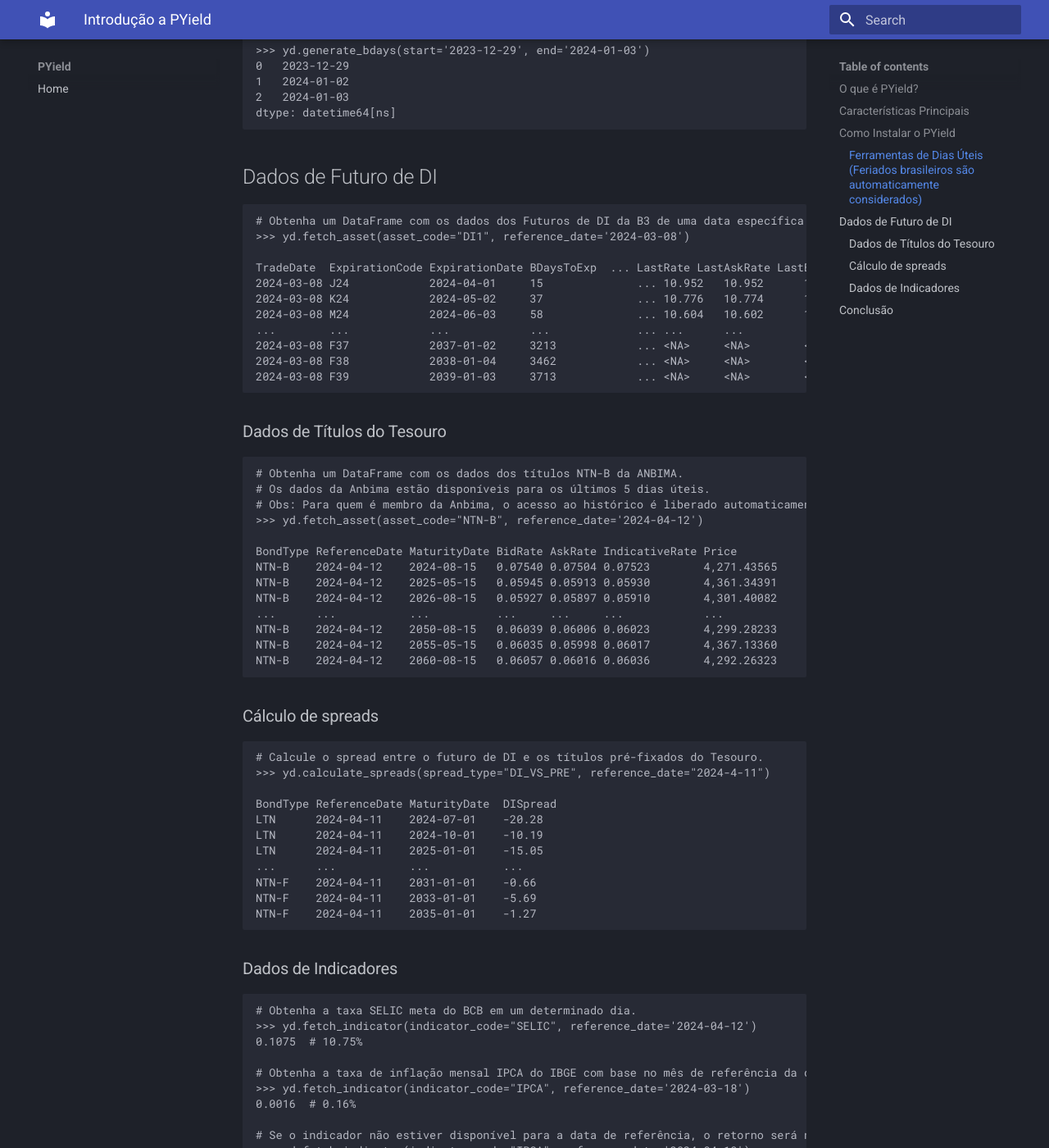
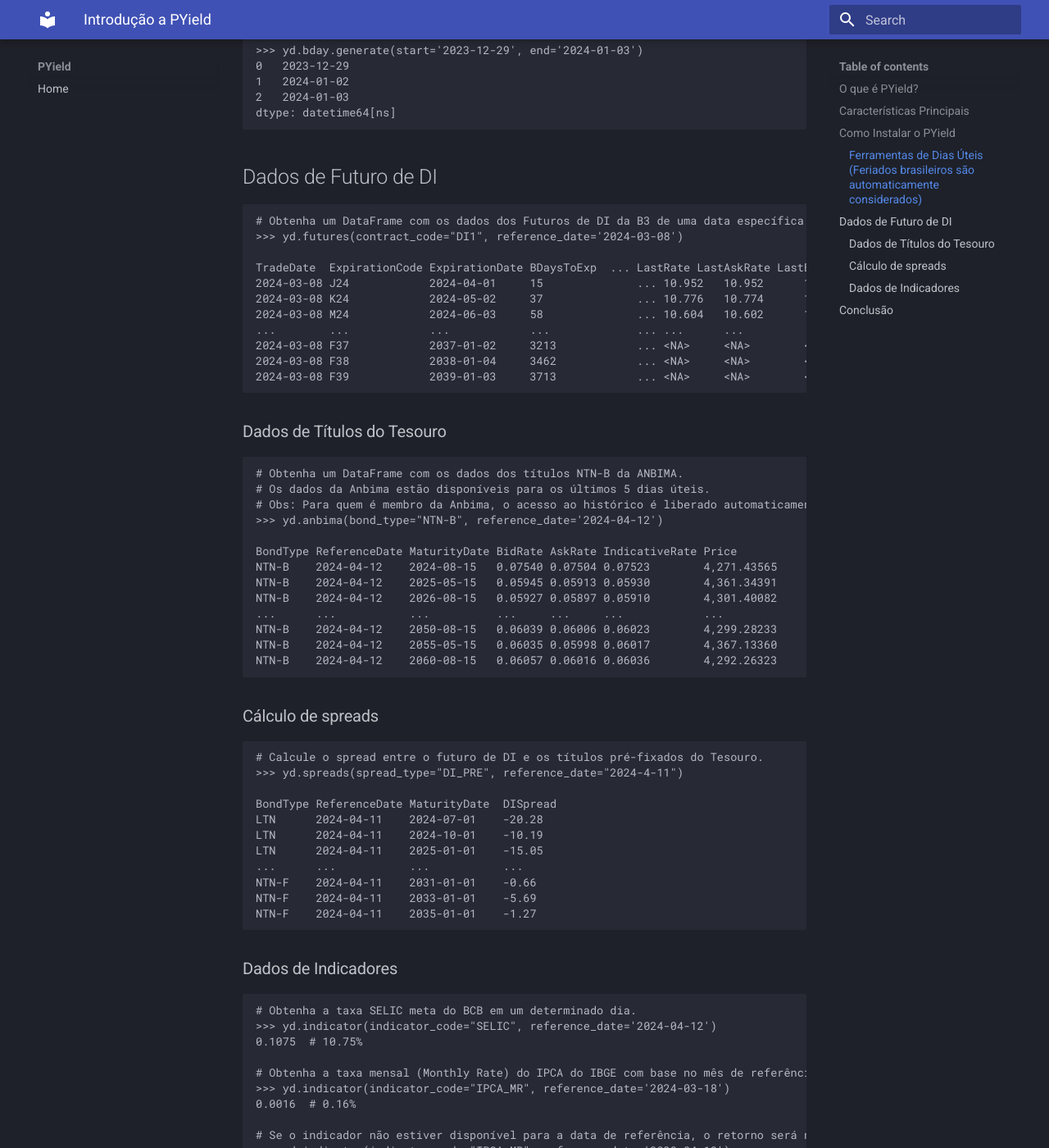
Before and after one commit to crdcj/PYield, an MkDocs documentation site: the page built from docs/articles/pyield_intro.md, in a window 1280 px wide and 1400 px high, scrolled down 1928 px. Shown: the whole window at 82% size. Built offline with MkDocs 1.6.1 and Material for MkDocs 9.7.7, drawn with Linux system fonts in a browser that asks for light colours; some of the changed text lies outside the part shown.

Commit message:
article update

````diff
--- a/docs/articles/pyield_intro.md
+++ b/docs/articles/pyield_intro.md
@@ -45,24 +45,24 @@ Exemplos Práticos de Uso:
 >>> import pyield as yd
 
 # Contar o número de dias úteis entre duas datas.
-# A data de início é incluída, a data de término é excluída.
->>> yd.count_bdays(start='2023-12-29', end='2024-01-02')
+# A data de início é inclusiva, a data de término é exclusiva.
+>>> yd.bday.count(start='29-12-2023', end='02-01-2024')
 1
 
 # Obtenha o próximo dia útil após uma determinada data (offset=1).
->>> yd.offset_bdays(dates="2023-12-29", offset=1)
+>>> yd.bday.offset(dates="29-12-2023", offset=1)
 Timestamp('2024-01-02 00:00:00')
 
 # Obtenha o próximo dia útil se não for um dia útil (offset=0).
->>> yd.offset_bdays(dates="2023-12-30", offset=0)
+>>> yd.bday.offset(dates="30-12-2023", offset=0)
 Timestamp('2024-01-02 00:00:00')
 
 # Como 2023-12-29 já é um dia útil, a função retorna a mesma data (offset=0).
->>> yd.offset_bdays(dates="2023-12-29", offset=0)
+>>> yd.bday.offset(dates="29-12-2023", offset=0)
 Timestamp('2023-12-29 00:00:00')
 
 # Gerar uma série de dias úteis entre duas datas.
->>> yd.generate_bdays(start='2023-12-29', end='2024-01-03')
+>>> yd.bday.generate(start='2023-12-29', end='2024-01-03')
 0   2023-12-29
 1   2024-01-02
 2   2024-01-03
@@ -72,7 +72,7 @@ dtype: datetime64[ns]
 ## Dados de Futuro de DI
 ```python
 # Obtenha um DataFrame com os dados dos Futuros de DI da B3 de uma data específica.
->>> yd.fetch_asset(asset_code="DI1", reference_date='2024-03-08')
+>>> yd.futures(contract_code="DI1", reference_date='2024-03-08')
 
 TradeDate  ExpirationCode ExpirationDate BDaysToExp  ... LastRate LastAskRate LastBidRate SettlementRate
 2024-03-08 J24            2024-04-01     15              ... 10.952   10.952      10.956      10.956
@@ -89,7 +89,7 @@ TradeDate  ExpirationCode ExpirationDate BDaysToExp  ... LastRate LastAskRate La
 # Obtenha um DataFrame com os dados dos títulos NTN-B da ANBIMA.
 # Os dados da Anbima estão disponíveis para os últimos 5 dias úteis.
 # Obs: Para quem é membro da Anbima, o acesso ao histórico é liberado automaticamente pela biblioteca.
->>> yd.fetch_asset(asset_code="NTN-B", reference_date='2024-04-12')
+>>> yd.anbima(bond_type="NTN-B", reference_date='2024-04-12')
 
 BondType ReferenceDate MaturityDate BidRate AskRate IndicativeRate Price
 NTN-B    2024-04-12    2024-08-15   0.07540 0.07504 0.07523        4,271.43565
@@ -104,7 +104,7 @@ NTN-B    2024-04-12    2060-08-15   0.06057 0.06016 0.06036        4,292.26323
 ### Cálculo de spreads
 ```python
 # Calcule o spread entre o futuro de DI e os títulos pré-fixados do Tesouro.
->>> yd.calculate_spreads(spread_type="DI_VS_PRE", reference_date="2024-4-11")
+>>> yd.spreads(spread_type="DI_PRE", reference_date="2024-4-11")
 
 BondType ReferenceDate MaturityDate  DISpread
 LTN      2024-04-11    2024-07-01    -20.28
@@ -119,15 +119,15 @@ NTN-F    2024-04-11    2035-01-01    -1.27
 ### Dados de Indicadores
 ```python
 # Obtenha a taxa SELIC meta do BCB em um determinado dia.
->>> yd.fetch_indicator(indicator_code="SELIC", reference_date='2024-04-12')
+>>> yd.indicator(indicator_code="SELIC", reference_date='2024-04-12')
 0.1075  # 10.75%
 
-# Obtenha a taxa de inflação mensal IPCA do IBGE com base no mês de referência da data.
->>> yd.fetch_indicator(indicator_code="IPCA", reference_date='2024-03-18')
+# Obtenha a taxa mensal (Monthly Rate) do IPCA do IBGE com base no mês de referência da data.
+>>> yd.indicator(indicator_code="IPCA_MR", reference_date='2024-03-18')
 0.0016  # 0.16%
 
 # Se o indicador não estiver disponível para a data de referência, o retorno será nulo (None).
->>> yd.fetch_indicator(indicator_code="IPCA", reference_date='2024-04-10')
+>>> yd.indicator(indicator_code="IPCA_MR", reference_date='2030-04-10')
 None
 ```
 
````
